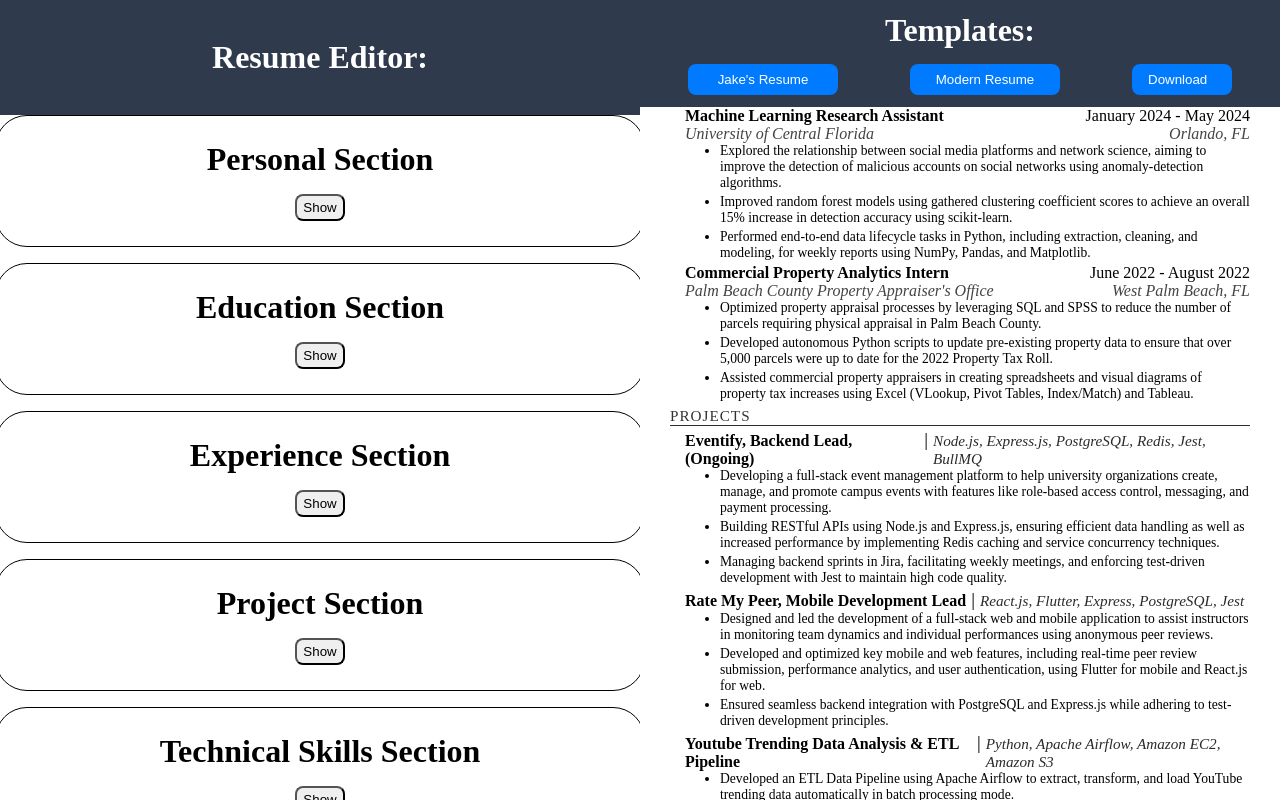
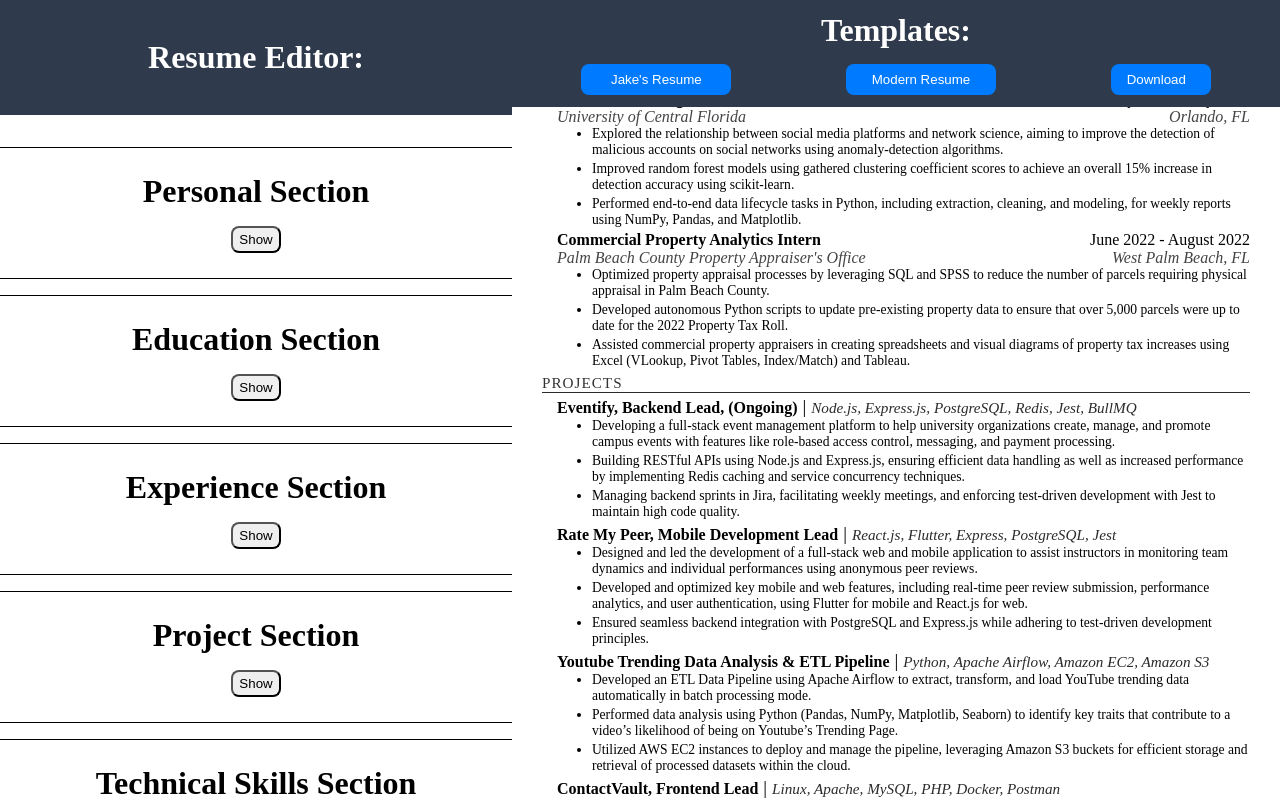
Before and after one commit to KaziAmin110/OnlineResumeGenerator, a React (Vite) app: page / in a window 1280 px wide. Built offline with nearby package versions, Linux system fonts and the light colour scheme.

Commit message:
Revert "Added Base Sections Configuration"
This reverts commit 0957396f06eb598c2a8cde08fabe31f8ba220dc1.

```diff
--- a/src/App.jsx
+++ b/src/App.jsx
@@ -59,8 +59,6 @@ const App = () => {
           </Section>
         </div>
       </div>
-      <div></div>
-      <div className="display-section-container">
       <Display
         personalInfo={personalInfo}
         experiences={experiences}
@@ -68,7 +66,6 @@ const App = () => {
         techSkillsHeaders={techSections}
       />
     </div>
-    </div>
   );
 };
 
--- a/src/index.css
+++ b/src/index.css
@@ -23,12 +23,6 @@
 
 .description {
     font-size: 20px;
-}
-
-.display-section-container {
-    display: flex;
-    flex-direction: column;
-    width: 50%;
 }
 
 .download-btn {
@@ -388,9 +382,11 @@ input {
 
 .input-sections-container {
     display: flex;
+    gap: 2rem;
     flex-direction: column;
-    width: 50%;
+    width: 40%;
     align-items: center;
+    min-height: 100vh;
 }
 
 .input-header {
```
Lines whose indentation alone changed are shown as unchanged.
